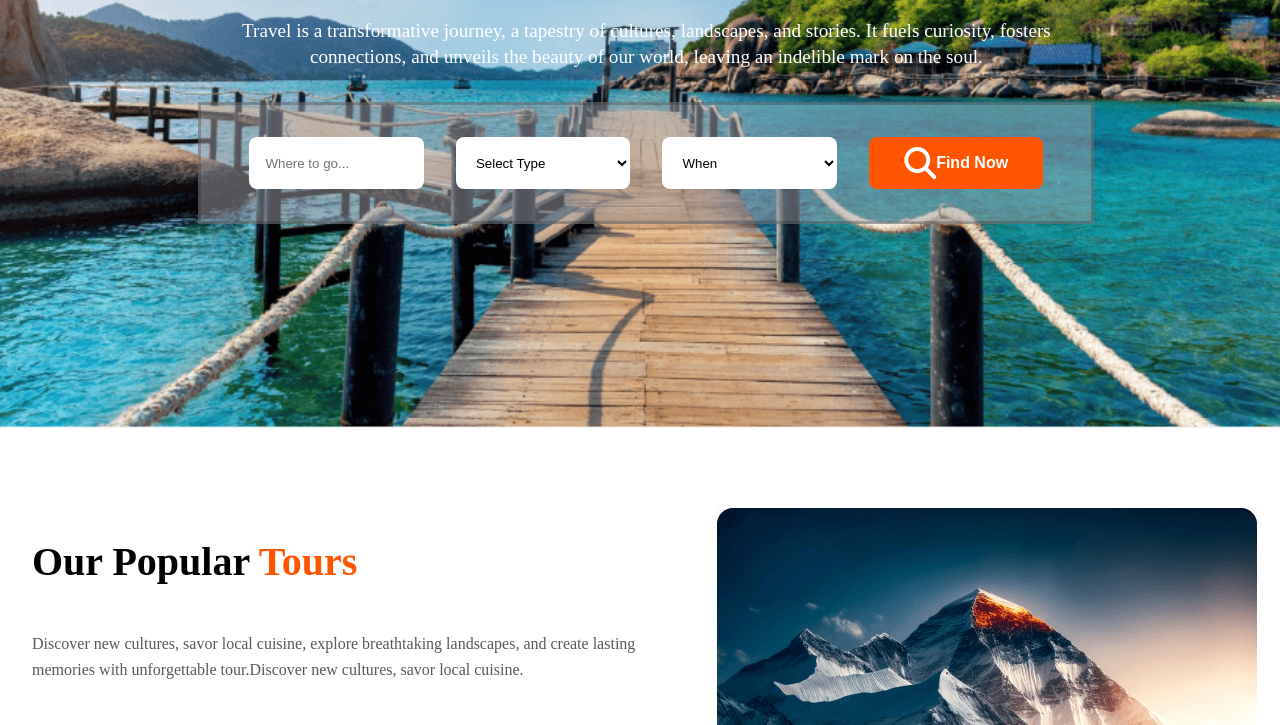
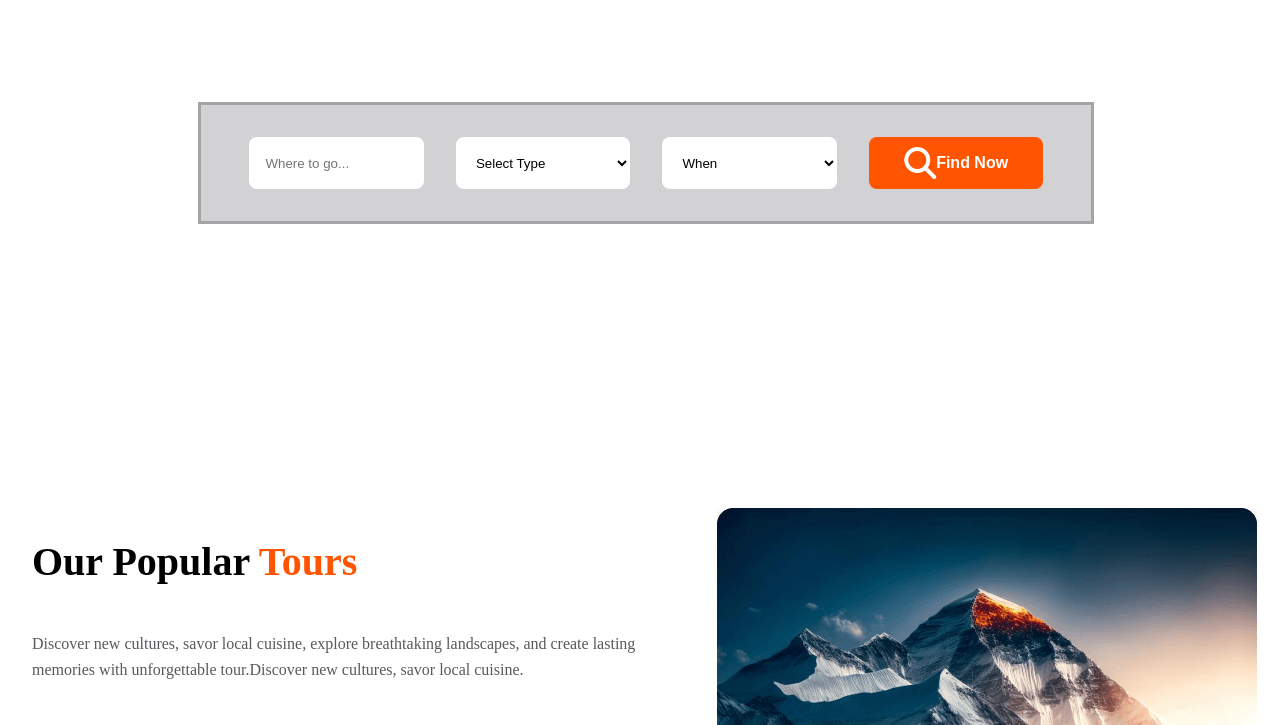
Before and after one commit to mdimamhosen/Assignment_2_9_, a plain HTML site: page index.html in a window 1280 px wide. Shown: the part 372-1097 px from the top of the page. Drawn offline with Linux system fonts and the light colour scheme.

Commit message:
first commit

```diff
--- a/style.css
+++ b/style.css
@@ -93,7 +93,7 @@
 }
 
 .banner {
-    background-image: url("./Images/Group 13 (1) (1).png");
+    /* background-image: url("./Images/Group 13 (1) (1).png"); */
     background-size: cover;
     background-position: center;
     background-repeat: no-repeat;
```
